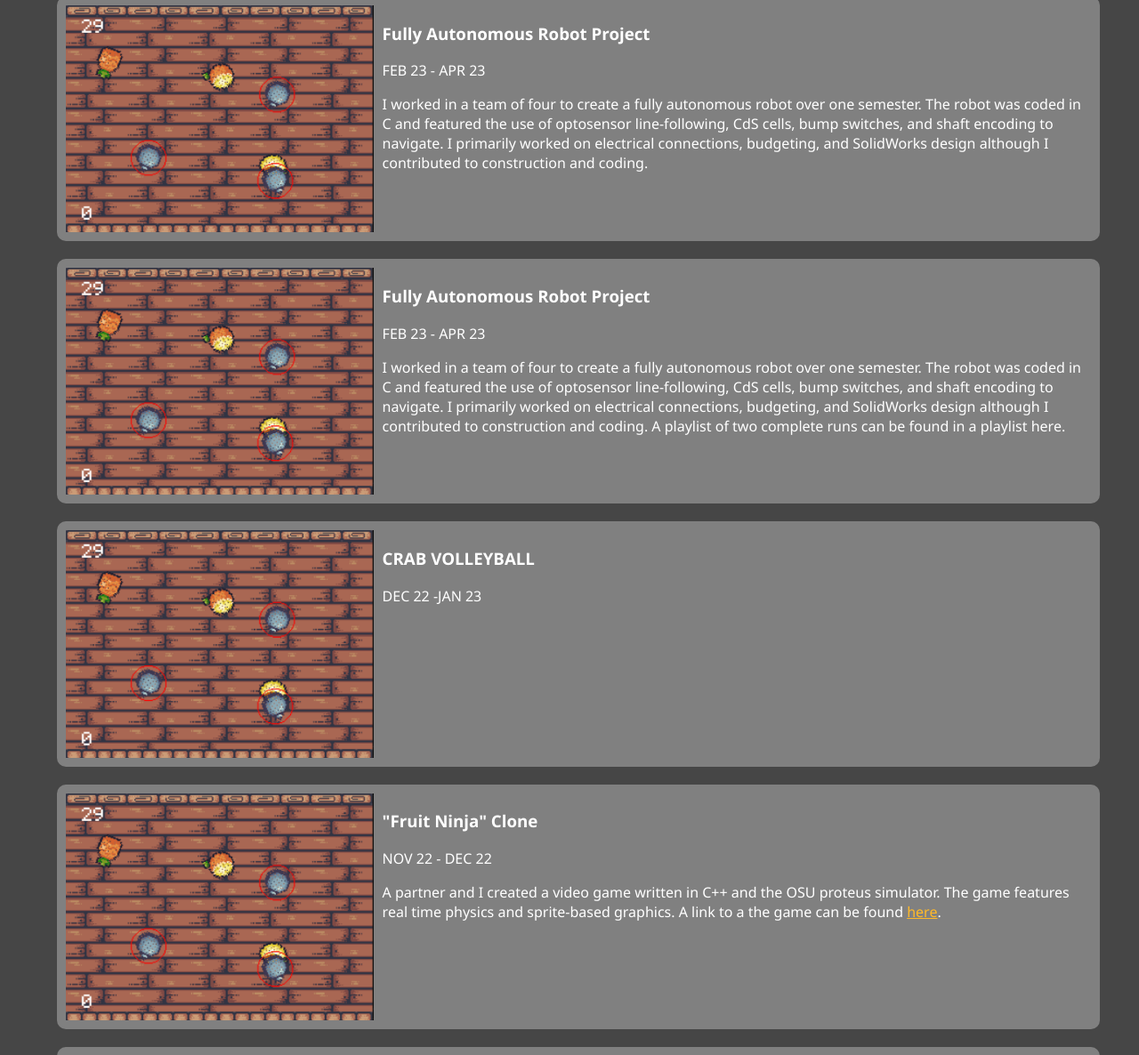
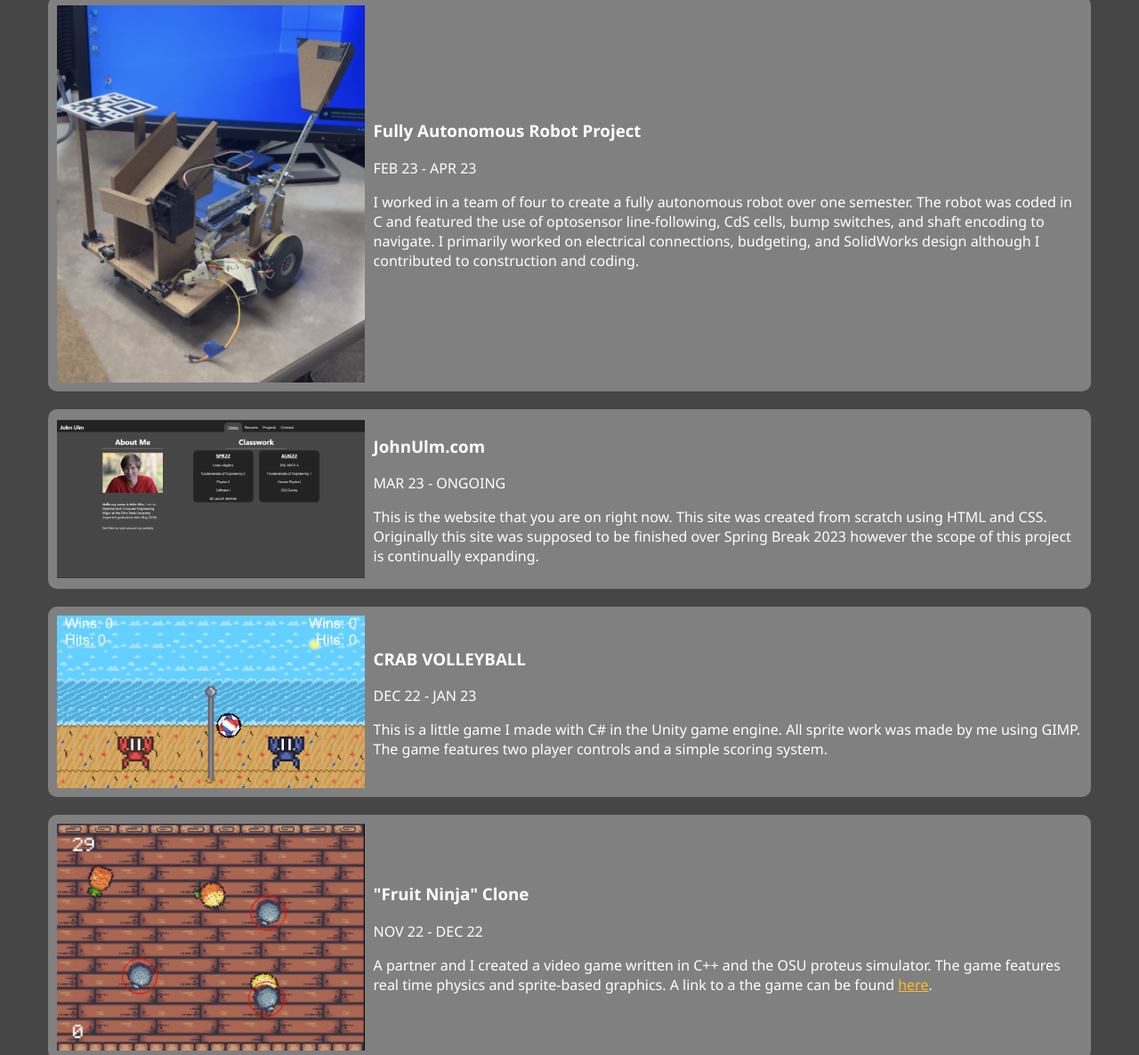
Before and after one commit to JohnUlm/JohnUlm.github.io, a plain HTML site: page projects.html in a window 1280 px wide. Shown: the part 214-1400 px from the top of the page at 89% size. Drawn offline with Linux system fonts and the light colour scheme.

Commit message:
added images

```diff
--- a/projects.html
+++ b/projects.html
@@ -43,11 +43,11 @@
             <div class="content">
                 <h1>Projects</h1>
                 <hr/>
-                <p>Examples of some projects that I have worked.</p>
+                <p>Examples of some projects that I have worked on.</p>
             </div>
             <div class="project-list">
                 <div class="project">
-                    <img src="/images/Game-Screenshot.png" alt="Robot Photo">
+                    <img src="/images/RobotFEH.PNG" alt="Robot Photo">
                     <div class="text-blub">
                         <h3>Fully Autonomous Robot Project</h3>
                         <p>FEB 23 - APR 23</p>
@@ -64,13 +64,13 @@
                 </div>
 
                 <div class="project">
-                    <img src="/images/Game-Screenshot.png" alt="Robot Photo">
+                    <img src="/images/ThisSite.png" alt="Website Photo">
                     <div class="text-blub">
-                        <h3>Fully Autonomous Robot Project</h3>
-                        <p>FEB 23 - APR 23</p>
-                        <p>I worked in a team of four to create a fully autonomous robot over one semester. The robot was coded in C and featured the use of optosensor line-following,
-                            CdS cells, bump switches, and shaft encoding to navigate. I primarily worked on electrical connections, budgeting, and SolidWorks design although I contributed to
-                            construction and coding. A playlist of two complete runs can be found in a playlist <a>here</a>.
+                        <h3>JohnUlm.com</h3>
+                        <p>MAR 23 - ONGOING</p>
+                        <p>This is the website that you are on right now. This site was created from scratch using HTML and CSS.
+                            Originally this site was supposed to be finished over Spring Break 2023 however the scope of this project is
+                            continually expanding.
 
                         </p>
 
@@ -81,11 +81,13 @@
                 </div>
 
                 <div class="project">
-                    <img src="/images/Game-Screenshot.png" alt="Crab Photo">
+                    <img src="/images/CrabVolley.png" alt="Crab Photo">
                     <div class="text-blub">
                         <h3>CRAB VOLLEYBALL</h3>
-                        <p>DEC 22 -JAN 23</p>
+                        <p>DEC 22 - JAN 23</p>
                         <p>
+                            This is a little game I made with C# in the Unity game engine. All sprite work was made by me
+                            using GIMP. The game features two player controls and a simple scoring system.
 
                         </p>
 
--- a/styles/projects.css
+++ b/styles/projects.css
@@ -1,6 +1,7 @@
 .project-list{
     display: flex;
     flex-direction: column;
+    align-items: center;
 }
 
 
@@ -19,13 +20,15 @@
     margin-bottom: 10px;
     display: flex;
     flex-direction: row;
+    align-items: center;
 
 }
 
 
 .project img{
     max-width: 30%;
-    width: auto;
+    max-height: 100%;
     height: auto;
+    width: fit-content;
     padding-right:10px;
 }
```
Also changed, not shown: index.html (+2 -2 lines), images/CrabVolley.png (added), images/RobotFEH.PNG (added), images/ThisSite.png (added).
